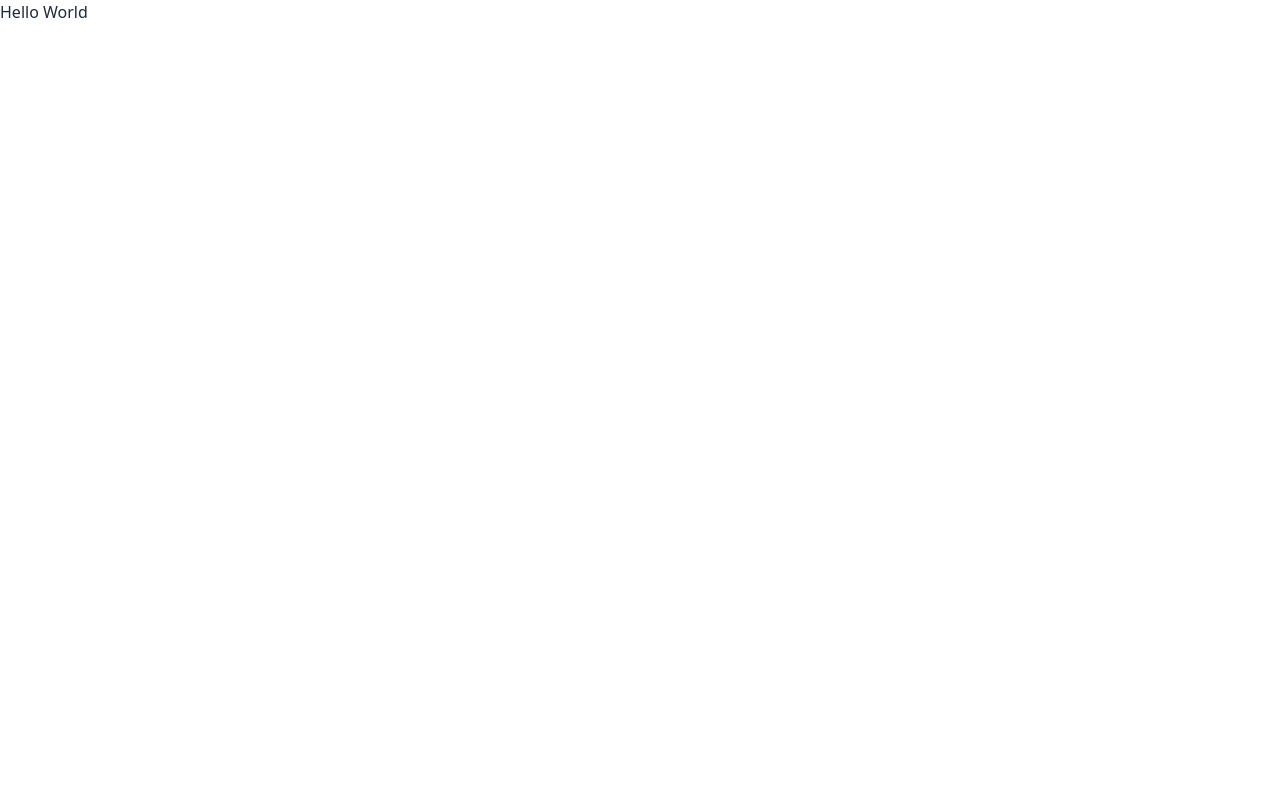
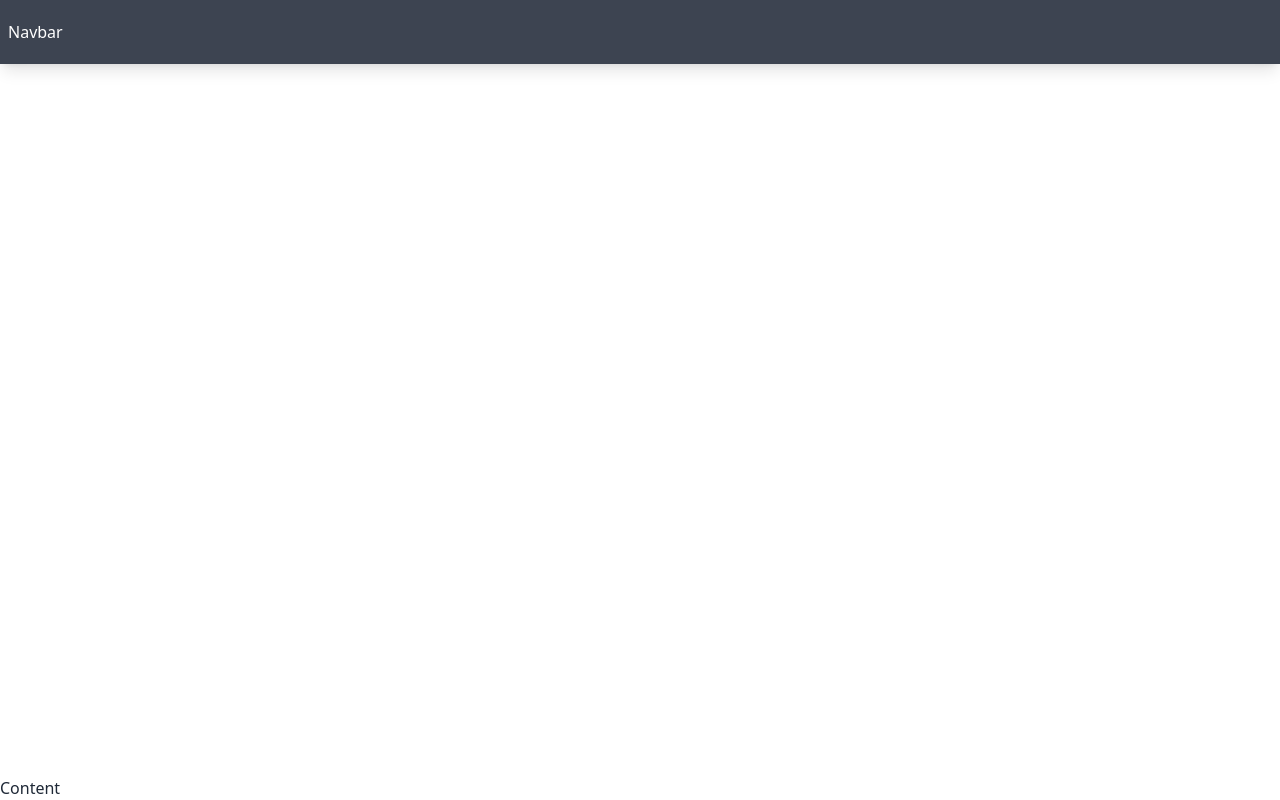
Before and after one commit to jhonadc/github-finder-REACT.2022, a React (Create React App) app: page / in a window 1280 px wide. Built offline with nearby package versions, Linux system fonts and the light colour scheme.

Commit message:
Navbar component created and main config with daisyui

```diff
--- a/package.json
+++ b/package.json
@@ -9,6 +9,8 @@
     "daisyui": "^2.11.1",
     "react": "^17.0.2",
     "react-dom": "^17.0.2",
+    "react-icons": "^4.3.1",
+    "react-router-dom": "^6.2.2",
     "react-scripts": "5.0.0",
     "web-vitals": "^2.1.4"
   },
--- a/public/index.html
+++ b/public/index.html
@@ -1,14 +1,12 @@
 <!DOCTYPE html>
 <html lang="en">
+
 <head>
   <meta charset="utf-8" />
   <link rel="icon" href="%PUBLIC_URL%/favicon.ico" />
   <meta name="viewport" content="width=device-width, initial-scale=1" />
   <meta name="theme-color" content="#000000" />
-    <meta
-      name="description"
-      content="Web site created using create-react-app"
-    />
+  <meta name="description" content="Web site created using create-react-app" />
   <link rel="apple-touch-icon" href="%PUBLIC_URL%/logo192.png" />
   <!--
       manifest.json provides metadata used when your web app is installed on a
@@ -24,8 +22,9 @@
       work correctly both with client-side routing and a non-root public URL.
       Learn how to configure a non-root public URL by running `npm run build`.
     -->
-    <title>React App</title>
+  <title>Github Finder</title>
 </head>
+
 <body>
   <noscript>You need to enable JavaScript to run this app.</noscript>
   <div id="root"></div>
@@ -40,4 +39,5 @@
       To create a production bundle, use `npm run build` or `yarn build`.
     -->
 </body>
+
 </html>
--- a/src/App.js
+++ b/src/App.js
@@ -1,8 +1,17 @@
+import { BrowserRouter as Router, Route } from
+'react-router-dom';
+import Navbar from './components/layout/Navbar';
+
 function App() {
   return (
-    <div>
-      <h1>Hello World</h1>
-    </div>
+    <Router>
+      <div className='flex flex-col justify-between
+      h-screen'>
+        <Navbar />
+
+        <main>Content</main>
+      </div>
+    </Router>
   );
 }
 
--- /dev/null
+++ b/src/components/layout/Navbar.jsx
@@ -0,0 +1,22 @@
+import { FaGithub } from 'react-icons/fa';
+import { Link } from 'react-router-dom';
+import PropTypes from 'prop-types';
+
+function Navbar({ title }) {
+  return (
+    <nav
+      className='navbar mb-12 shadow-lg bg-neutral
+  text-neutral-content'>
+      Navbar
+    </nav>
+  );
+}
+Navbar.defaultProps = {
+  title: 'Github Finder',
+};
+
+Navbar.propTypes = {
+  title: PropTypes.string,
+};
+
+export default Navbar;
```
Also changed, not shown: 1 other file (tests, documents, lock files or other folders). Lines whose indentation alone changed are shown as unchanged.
